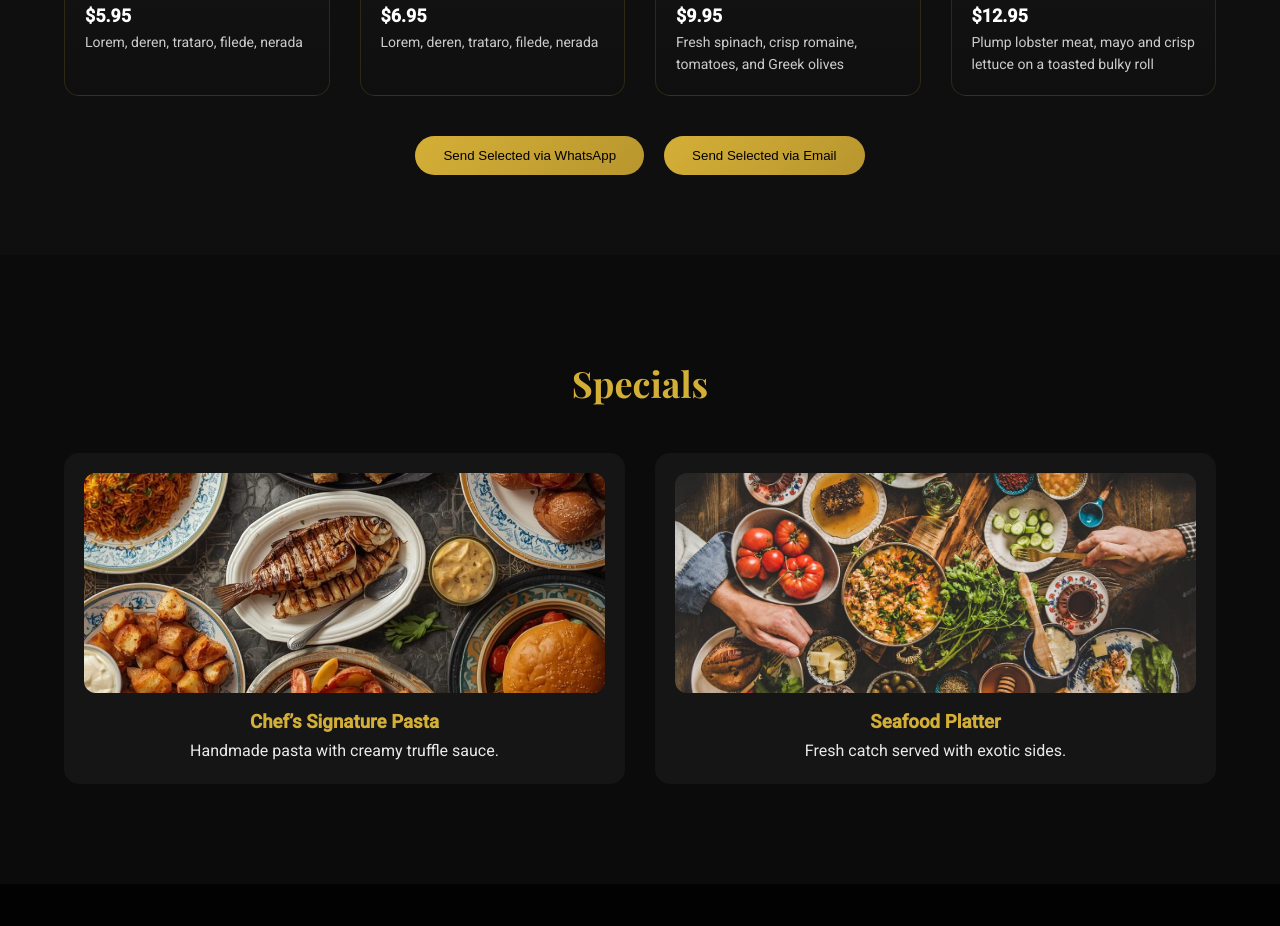
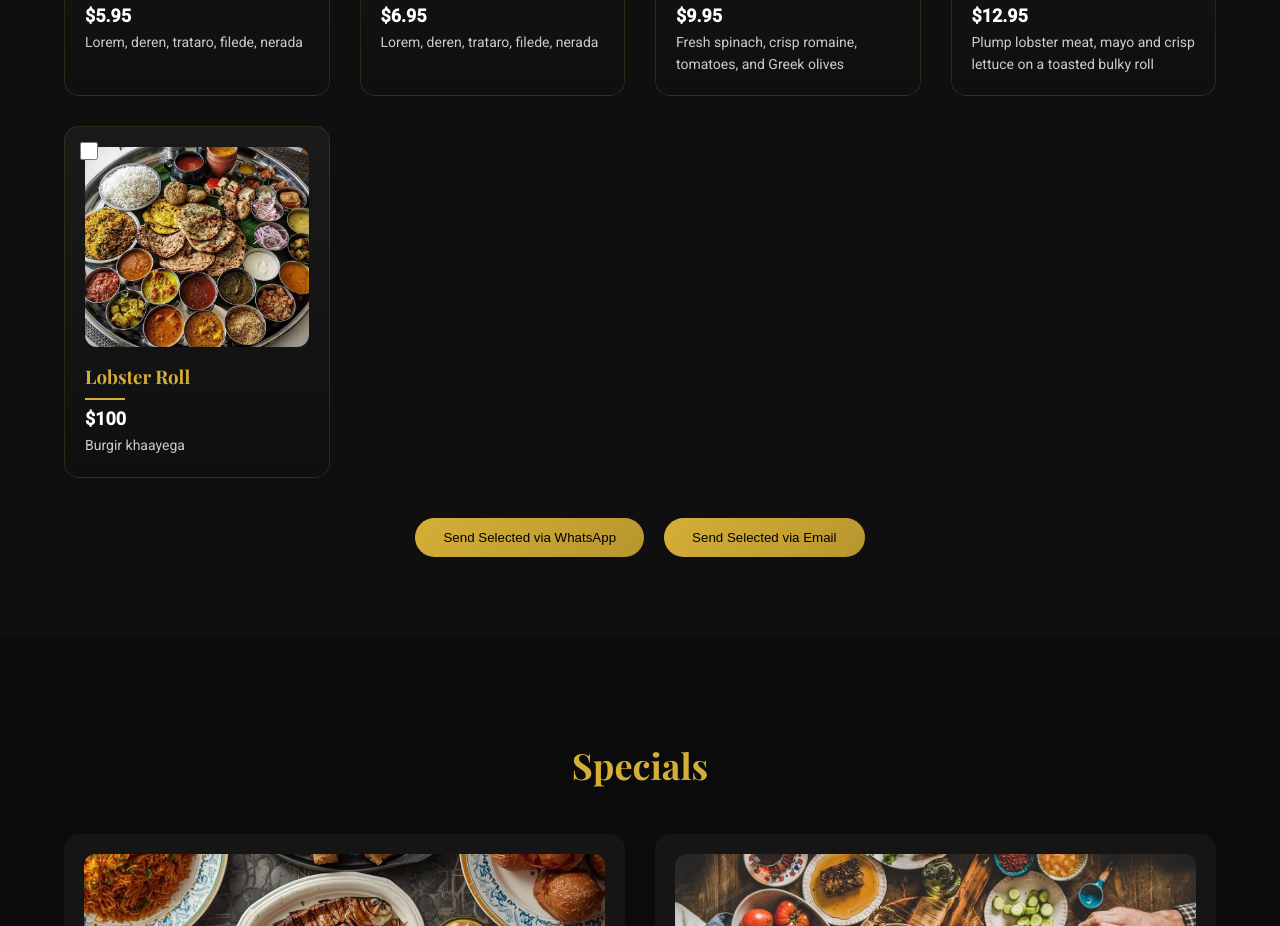
Before and after one commit to princeyadav-dev/RoyalCatering, a plain HTML site: page index.html in a window 1280 px wide. Shown: the part 1693-2619 px from the top of the page. Drawn offline with nearby package versions, Linux system fonts and the light colour scheme.

Commit message:
new item added

```diff
--- a/index.html
+++ b/index.html
@@ -121,6 +121,18 @@
                 <span class="price">$12.95</span>
                 <p>Plump lobster meat, mayo and crisp lettuce on a toasted bulky roll</p>
             </div>
+            <!-- ITEM 5 -->
+            <div class="menu-item">
+                <input type="checkbox" class="dish-checkbox"
+                       data-name="Lobster Roll"
+                       data-price="$12.95">
+
+                <img src="images/menu/dish3.jpg" alt="Lobster Roll">
+
+                <h3>Lobster Roll</h3>
+                <span class="price">$100</span>
+                <p>Burgir khaayega</p>
+            </div>
 
         </div>
 
```
